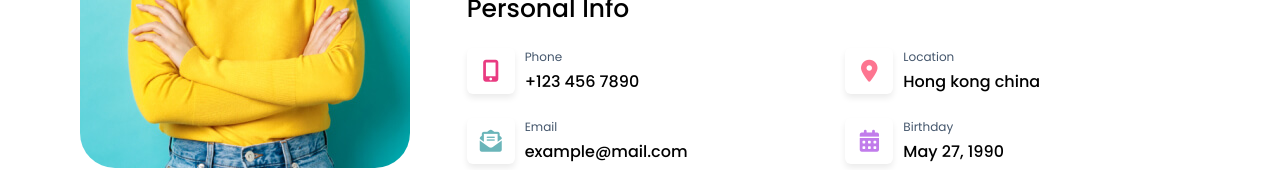
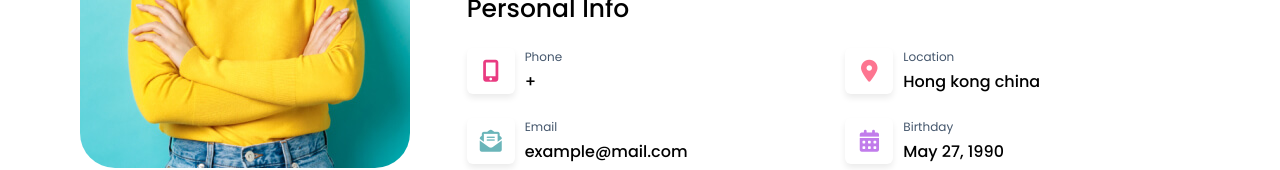
Before and after one commit to mohsinehouchi/portfulio, a plain HTML site: page about.html in a window 1280 px wide. Shown: the part 520-690 px from the top of the page. Drawn offline with Linux system fonts and the light colour scheme.

Commit message:
MOHSINE HAOUCHI

```diff
--- a/about.html
+++ b/about.html
@@ -297,7 +297,7 @@
                                 Phone
                               </p>
                               <h6 class="font-medium dark:text-white">
-                                +123 456 7890
+                               +
                               </h6>
                             </div>
                           </div>
```
